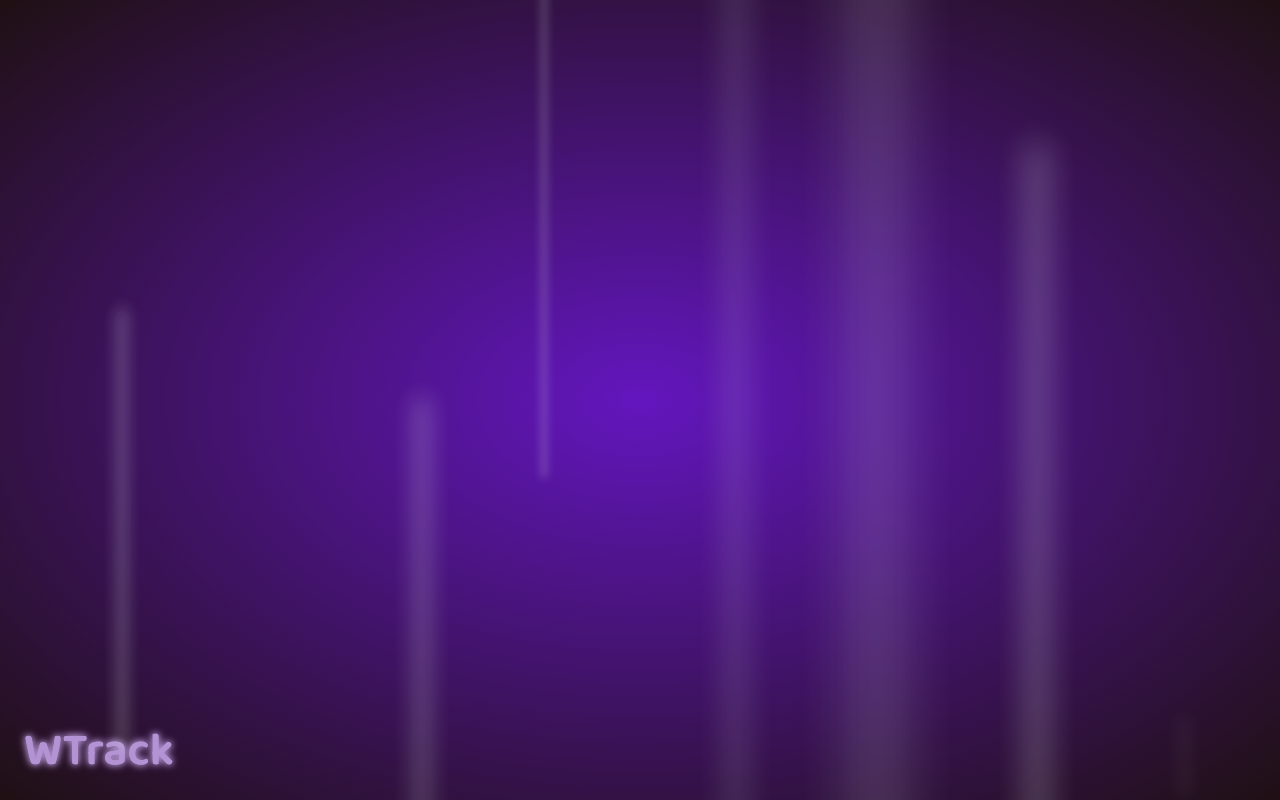
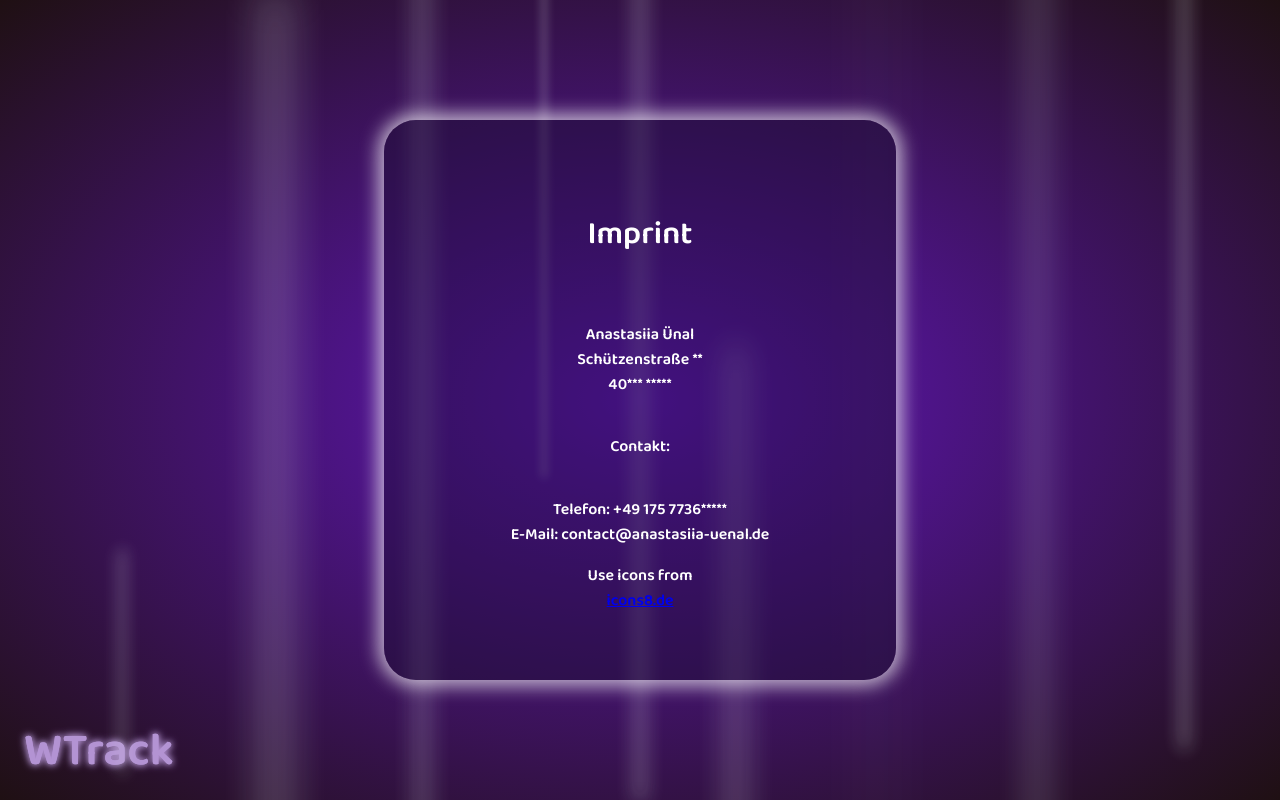
Before and after one commit to UenalAnastasiia/weather_track, a React (Create React App) app: page /imprint in a window 1280 px wide. Before the commit this address had no page. Built offline with nearby package versions, Linux system fonts and the light colour scheme.

Commit message:
fix style navbar, add imprint

```diff
--- a/src/components/city_components/CityNavWithOne.tsx
+++ b/src/components/city_components/CityNavWithOne.tsx
@@ -1,6 +1,6 @@
 import React, { useRef, useState } from "react";
 import { Button, ButtonGroup, IconButton } from "@mui/material";
-import {Add, Remove, Settings} from '@mui/icons-material';
+import {Add, PlaylistRemove, Remove, Settings} from '@mui/icons-material';
 import LightTooltip from "../../UI/LightTooltip";
 import { useNavigate } from 'react-router-dom';
 import MenuPopper from "./MenuPopper";
@@ -15,8 +15,9 @@ const CityNavWithOne = ( {openCityWeather, localItems, setSelectedIndex, selecte
     const sxStyle = {
         buttonGroup: { boxShadow: 'none !important', alignItems: 'center' },
         button: { marginBottom: '6px', borderRadius: '8px !important', width: '140px !important', fontFamily: 'Baloo !important', fontSize: '14px' },
-        settingsIcon: { width: 'fit-content', position: 'absolute', top: 0, left: '-5vw', transform: 'scale(1.5)' },
-        menuList: { backgroundColor: 'rgb(235 10 195 / 9%)', color: '#9c27b0', li: { fontWeight: '700 !important', fontFamily: 'Baloo !important' } }
+        settingsIcon: { width: 'fit-content', position: 'absolute', top: '4vh', left: '4vw', transform: 'scale(1.5)' },
+        menuList: { backgroundColor: 'rgb(235 10 195 / 9%)', color: '#9c27b0', li: { fontWeight: '700 !important', fontFamily: 'Baloo !important' } },
+        removeDeleteIcon: { width: 'fit-content', position: 'absolute', top: '-40px', left: '-30px' }
     }
 
 
@@ -35,17 +36,27 @@ const CityNavWithOne = ( {openCityWeather, localItems, setSelectedIndex, selecte
             <div className="cityNavDiv" key={"div"+0}>
                 <ButtonGroup key={"group"+0} orientation="vertical" variant="contained" color="secondary"
                     sx={ sxStyle.buttonGroup }>
+
                     <div>
+                        {showDeleteBtns && (
+                            <div style={{position: 'relative'}}>
+                                <LightTooltip title="hide delete buttons">
+                                    <IconButton sx={sxStyle.removeDeleteIcon} color="secondary" onClick={() => setShowDeleteBtns(false) }>
+                                        <PlaylistRemove />
+                                    </IconButton>
+                                </LightTooltip>
+
+                                <IconButton sx={{position: 'absolute', left: '-32px'}} color="secondary"
+                                    onClick={() => deleteCityFromStorage(0) } className="removeAnimation">
+                                    <Remove />
+                                </IconButton>
+                            </div>)
+                        }
+
                         <Button onClick={() => {openCityWeather(localItems[0]); setSelectedIndex(0)}}
                             sx={ sxStyle.button } style={{ backgroundColor: 0 === selectedIndex ? '#00adb5' : '#9c27b0'}} >
                             {localItems[0].name}
                         </Button>
-
-                        {showDeleteBtns && (
-                            <IconButton sx={{position: 'absolute'}} color="secondary" onClick={() => deleteCityFromStorage(0) } className="removeAnimation">
-                                <Remove />
-                            </IconButton>)
-                        }
                     </div>
 
                     <div className="addIconDiv" key={"add"+0}>
@@ -55,14 +66,14 @@ const CityNavWithOne = ( {openCityWeather, localItems, setSelectedIndex, selecte
                             </IconButton>
                         </LightTooltip>
                     </div>
-
-                    <IconButton key={"sett"+0} sx={sxStyle.settingsIcon} color="secondary" ref={anchorRef} id="composition-button"
-                        aria-controls={openSettings ? 'composition-menu' : undefined} aria-expanded={openSettings ? 'true' : undefined}
-                        aria-haspopup="true" onClick={() => { setOpenSettings((prevOpen) => !prevOpen) }}>
-                            <Settings />
-                    </IconButton>
                 </ButtonGroup>
             </div>
+
+            <IconButton key={"sett"+0} sx={sxStyle.settingsIcon} color="secondary" ref={anchorRef} id="composition-button"
+                aria-controls={openSettings ? 'composition-menu' : undefined} aria-expanded={openSettings ? 'true' : undefined}
+                aria-haspopup="true" onClick={() => { setOpenSettings((prevOpen) => !prevOpen) }}>
+                    <Settings />
+            </IconButton>
 
             <MenuPopper setOpenSettings={setOpenSettings} openSettings={openSettings} setShowDeleteBtns={setShowDeleteBtns}
                 resetApp={resetApp} anchorRef={anchorRef} sxStyle={sxStyle} />
--- a/src/components/city_components/MenuPopper.tsx
+++ b/src/components/city_components/MenuPopper.tsx
@@ -47,8 +47,11 @@ const MenuPopper = ( { setOpenSettings, openSettings, setShowDeleteBtns, resetAp
                   <ClickAwayListener onClickAway={handleCloseMenu}>
                     <MenuList sx={sxStyle.menuList} autoFocusItem={openSettings} id="composition-menu" aria-labelledby="composition-button" onKeyDown={handleListKeyDown}>
                       <MenuItem onClick={() => navigate('/search')}>add city</MenuItem>
-                      <MenuItem onClick={() => setShowDeleteBtns((showDeleteBtns) => !showDeleteBtns)}>delete city</MenuItem>
+                      <MenuItem onClick={() => {setShowDeleteBtns((showDeleteBtns) => !showDeleteBtns); setOpenSettings(false)}}>
+                        delete city
+                      </MenuItem>
                       <MenuItem onClick={resetApp}>reset App</MenuItem>
+                      <MenuItem onClick={() => navigate('/imprint')}>imprint</MenuItem>
                     </MenuList>
                   </ClickAwayListener>
                 </Paper>
--- /dev/null
+++ b/src/components/home_components/Imprint.tsx
@@ -0,0 +1,20 @@
+import "../../styles/Imprint.css";
+
+const Imprint = () => {
+
+    return (
+        <div className="imprintBox">
+            <h1>Imprint</h1>
+            <br />
+            <p>Anastasiia Ünal<br />
+                Schützenstraße **<br />
+                40*** *****</p>
+            <h4><b> Contakt: </b></h4>
+            <p>Telefon: +49 175 7736*****<br />
+                E-Mail: contact@anastasiia-uenal.de</p>
+            Use icons from <a href="https://icons8.de/icons" target="_blank">icons8.de</a>
+        </div>
+    );
+};
+
+export default Imprint;
--- a/src/routes/AppRouter.tsx
+++ b/src/routes/AppRouter.tsx
@@ -3,6 +3,7 @@ import { Navigate, Route, Routes } from "react-router-dom";
 import CitySearch from '../components/city_components/CitySearch';
 import Home from '../components/home_components/Home';
 import HistoryWeather from '../components/history/HistoryWeather';
+import Imprint from '../components/home_components/Imprint';
 
 
 const AppRouter = () => {
@@ -13,6 +14,7 @@ const AppRouter = () => {
         <Route path="/track" element={<Home />}></Route>
         <Route path="/search" element={<CitySearch />}></Route>
         <Route path="/history" element={<HistoryWeather />}></Route>
+        <Route path="/imprint" element={<Imprint />}></Route>
       </Routes>
     </Fragment>
   );
--- a/src/styles/CityNavbar.css
+++ b/src/styles/CityNavbar.css
@@ -1,13 +1,31 @@
 .cityNavDiv {
     position: absolute;
     left: 10vw;
-    top: 5vh;
-    height: 90vh;
+    top: 15vh;
+    height: 60vh;
+    max-height: 60vh;
     display: flex;
     flex-direction: column;
     justify-content: center;
     color: white;
-    width: 140px;
+    width: 180px;
+    padding-left: 20px;
+}
+
+.cityNavDivMulti {
+    position: absolute;
+    left: 10vw;
+    top: 15vh;
+    height: 60vh;
+    max-height: 60vh;
+    display: flex;
+    flex-direction: column;
+    justify-content: center;
+    color: white;
+    width: 180px;
+    overflow-y: auto;
+    padding-left: 20px;
+    padding-top: 40px;
 }
 
 .currentNavDiv {
--- /dev/null
+++ b/src/styles/Imprint.css
@@ -0,0 +1,14 @@
+.imprintBox {
+    width: 40vw;
+    max-width: 620px;
+    height: 70vh;
+    display: flex;
+    align-items: center;
+    justify-content: center;
+    flex-direction: column;
+    position: relative;
+    background-color: #160e2a6b;
+    border-radius: 32px;
+    box-shadow: 0px 0px 18px 6px #fdfdfdad;
+    color: white;
+}
```
Also changed, not shown: src/components/city_components/CityNavWithMulti.tsx (+25 -16 lines).
